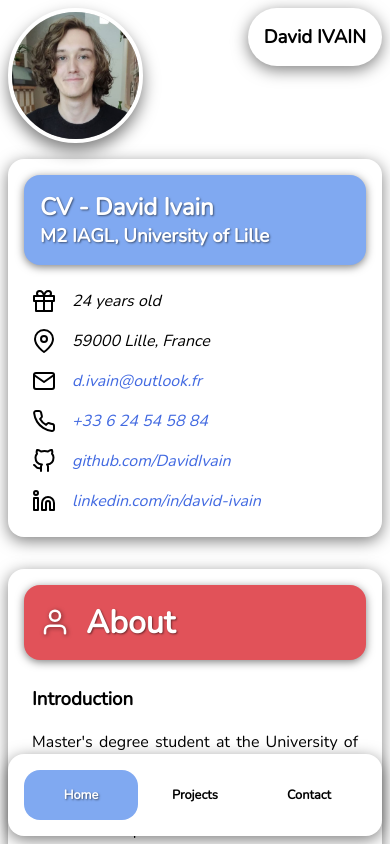
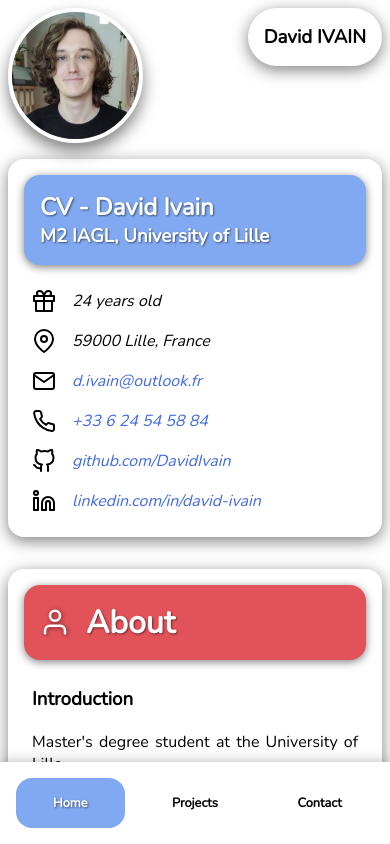
Before and after one commit to DavidIvain/Portfolio, a React (Create React App) app: page / in a window 390 px wide. Shown: the top 844 px of the page. Built offline with nearby package versions, Linux system fonts and the light colour scheme.

Commit message:
made navbar solid on mobile and added a blur class that i might use

```diff
--- a/src/components/NavBar/navbar.scss
+++ b/src/components/NavBar/navbar.scss
@@ -3,11 +3,22 @@
     flex-direction: row;
     justify-content: center;
     align-items: center;
+    &.blur {
+        backdrop-filter: blur(8px);
+        filter: drop-shadow(0 4px 8px rgba(0, 0, 0, 0.3));
+        background-color: rgba($color: #fff, $alpha: 0.7);
+        nav {
+            a:not(.active):not(:hover) {
+                background-color: rgba($color: #fff, $alpha: 0.5);
+            }
+        }
+    }
     nav {
         display: grid;
         //flex-direction: row;
         //justify-content: flex-end;
         grid-template-columns: repeat(3, 1fr);
+        gap: 16px;
         @media screen and (max-width: 1100px) {
             flex-grow: 1;
         }
@@ -15,11 +26,14 @@
 
     @media screen and (max-width: 1100px) {
         position: fixed;
-        bottom: 8px;
-        width: calc(100% - 96px);
+        bottom: 0;
+        left: 0;
+        right: 0;
+        border-radius: 0;
+        //width: calc(100% - 96px);
     }
     @media screen and (max-width: 800px) {
-        width: calc(100% - 48px);
+        //width: calc(100% - 48px);
         .navbar-link {
             font-size: 1.17em;
             font-weight: bold;
```
